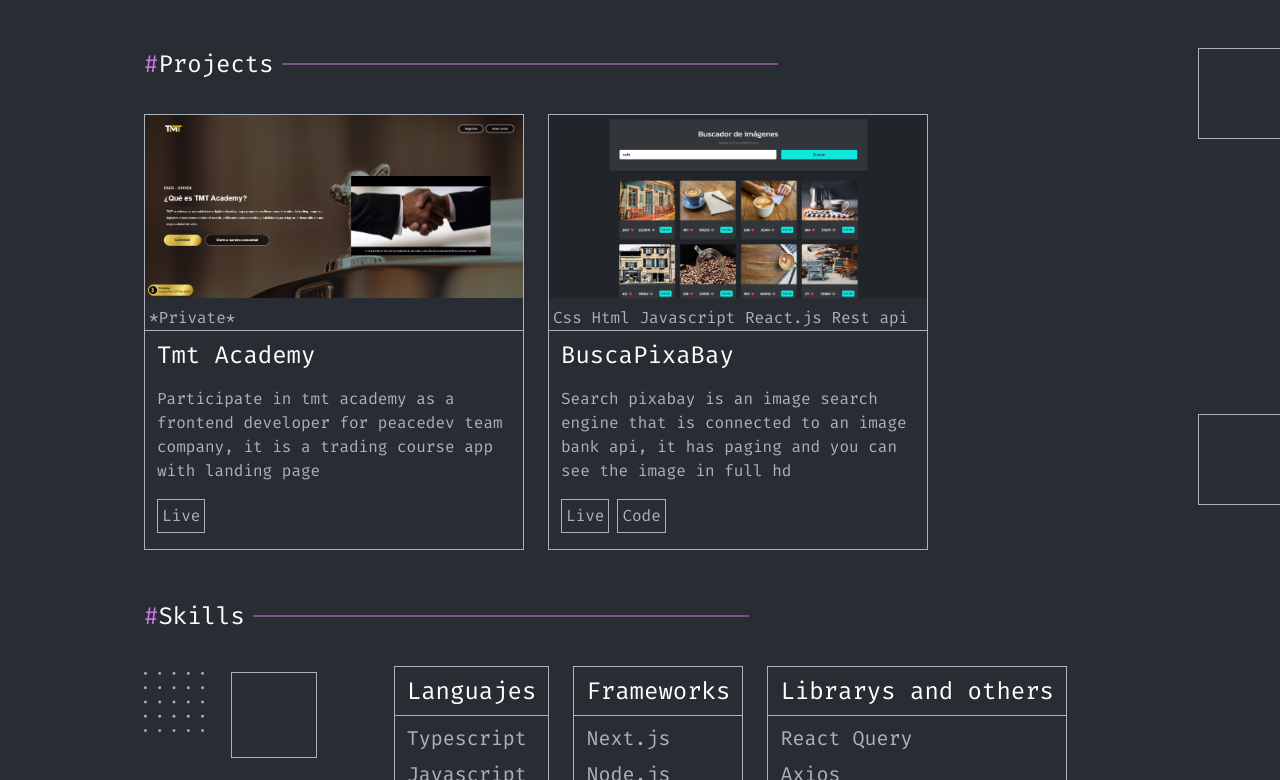
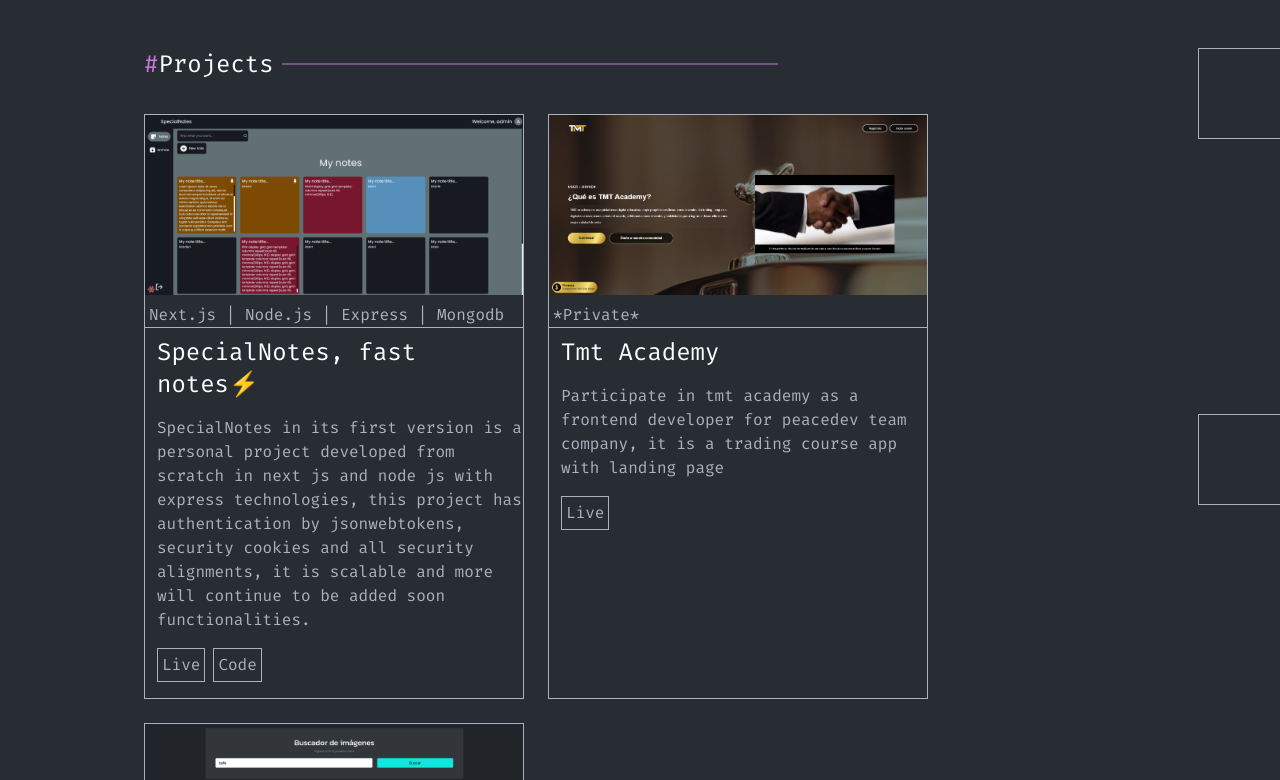
Before and after one commit to daniel2710/portfolio, a Next.js app: page / in a window 1280 px wide. Shown: the part 820-1600 px from the top of the page. Built offline with nearby package versions, Linux system fonts and the light colour scheme.

Commit message:
add specialnotes project

```diff
--- a/data/projects.ts
+++ b/data/projects.ts
@@ -1,4 +1,12 @@
 export const projects = [
+    {
+        image: '/specialnotes.png',
+        technologies: 'Next.js | Node.js | Express | Mongodb',
+        name: 'SpecialNotes, fast notes⚡',
+        description: 'SpecialNotes in its first version is a personal project developed from scratch in next js and node js with express technologies, this project has authentication by jsonwebtokens, security cookies and all security alignments, it is scalable and more will continue to be added soon functionalities.',
+        code: 'https://github.com/daniel2710/SpecialNotes-Frontend',
+        demo: 'https://special-notes-frontend.vercel.app/'
+    },
     {
         image: '/tmt.png',
         technologies: '*Private*',
@@ -9,7 +17,7 @@ export const projects = [
     },
     {
         image: '/pixabay.png',
-        technologies: 'Css Html Javascript React.js Rest api',
+        technologies: 'React.js | Rest api',
         name: 'BuscaPixaBay',
         description: 'Search pixabay is an image search engine that is connected to an image bank api, it has paging and you can see the image in full hd',
         code: 'https://github.com/daniel2710/BuscaPixabay',
--- a/data/work.ts
+++ b/data/work.ts
@@ -6,7 +6,7 @@ export const works = [
         description: "My main role was to create and design attractive and functional user interfaces. My focus was on translating designs and concepts to develop interfaces that met the project's requirements. During my work, I used my technical skills and knowledge in web development to implement client-side logic. This involved writing and optimizing JavaScript code to handle user interaction, validate forms, make API calls, and handle real-time events."
     },
     {
-        logo: '/oficina.png',
+        logo: '/logo-conteo.png',
         position: 'Frontend Developer',
         name: 'CONTEO SOFTWARE (Freelance)',
         description: 'My main role was to restructure and create a new client-side version of an accounting software called count using technologies like Next.js along with React.js and Redux.',
--- a/sections/Projects.tsx
+++ b/sections/Projects.tsx
@@ -18,8 +18,8 @@ const Projects = () => {
         </div>
         <div className='flex flex-col justify-center xl:justify-start gap-6 mt-[34px] md:flex-row md:flex-wrap'>
             { projects.map((item, idx)=>(
-                <div key={idx} className='flex flex-col md:w-[380px] xl:justify-center gap-2 pb-2 border-[1px] border-gray text-gray'>
-                    <div className='w-full h-full'>
+                <div key={idx} className='flex flex-col md:w-[380px] xl:justify-start gap-2 pb-2 border-[1px] border-gray text-gray'>
+                    <div className='w-[378px] h-[180px]'>
                         <Image className='w-full h-full' priority src={item.image} alt={item.image} height={200} width={200} />
                     </div>
                     <div className='pl-1 border-b-[1px] border-gray'>
```
Also changed, not shown: public/logo-conteo.png (added), public/specialnotes.png (added).
